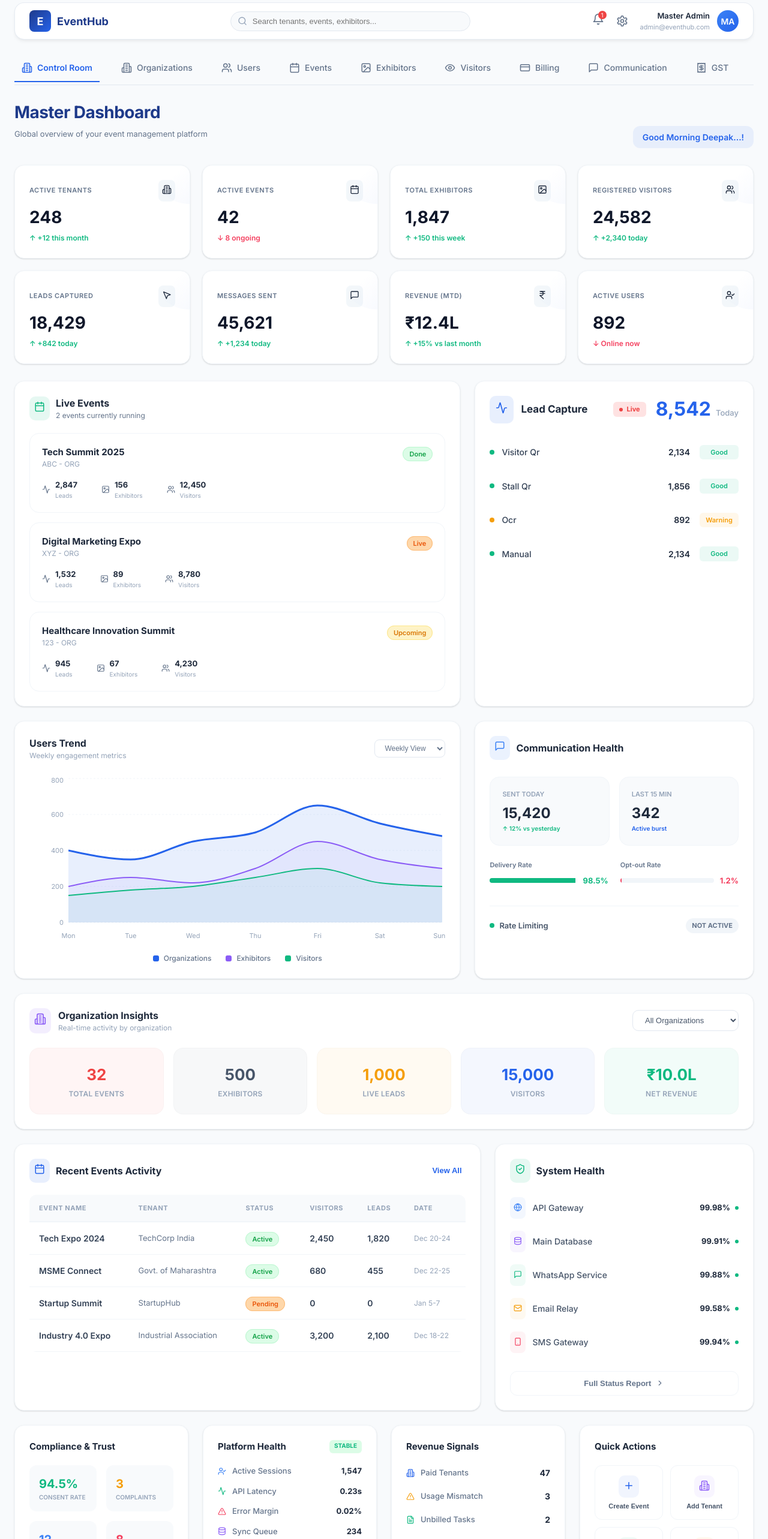
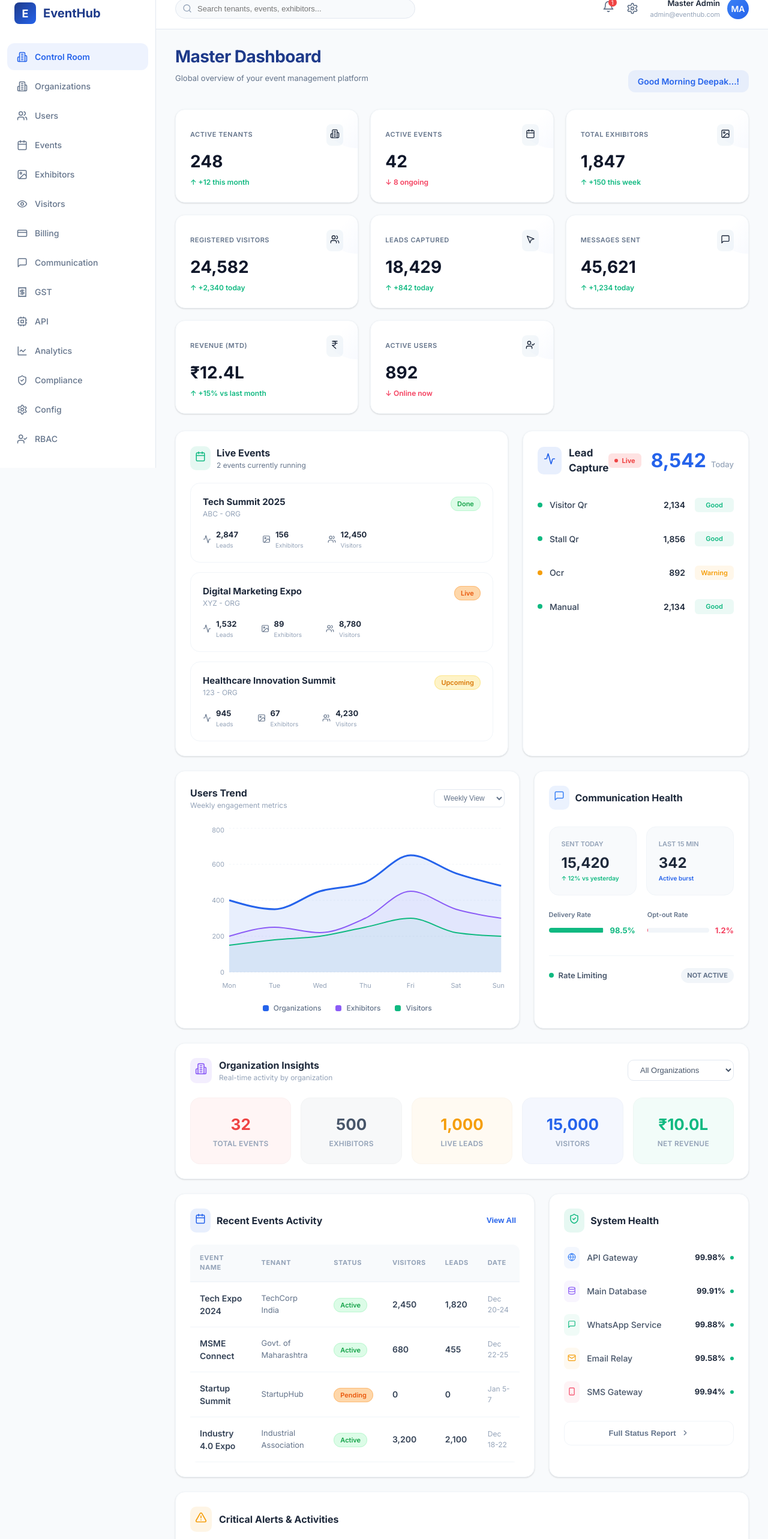
Before and after one commit to manideep-billiton-byte/expo, a React (Vite) app in the folder client/: page / in a window 1280 px wide. Shown: the part 20-2586 px from the top of the page at 60% size. Built offline with nearby package versions, Linux system fonts and the light colour scheme.

Commit message:
Implement fixed vertical sidebar for navigation stability

```diff
--- a/client/src/Index.jsx
+++ b/client/src/Index.jsx
@@ -11,9 +11,9 @@ import BillingManagement from './components/BillingManagement';
 import {
     Building2, Calendar, Image as ImageIcon, Users,
     MapPin, MousePointer2, IndianRupee, UserCheck,
-    CheckCircle2, Clock, Info, Activity, ShieldCheck,
-    AlertTriangle, MessageSquare, Send, Smartphone,
-    Plus, UserPlus, FileText, Globe, Database, Mail, ChevronRight
+    MessageSquare, Activity, ShieldCheck,
+    AlertTriangle, Smartphone, Plus, UserPlus,
+    FileText, Globe, Database, Mail, ChevronRight
 } from 'lucide-react';
 import {
     LineChart, Line, XAxis, YAxis, CartesianGrid,
@@ -34,77 +34,26 @@ const Index = () => {
     const [activeScreen, setActiveScreen] = useState('dashboard');
 
     const handleNavigate = (screen) => {
-        console.log('Navigating to:', screen);
         setActiveScreen(screen);
     };
 
-    // Render management screens
-    if (activeScreen === 'events') {
-        return (
-            <>
-                <Header />
-                <Navigation activeScreen={activeScreen} onNavigate={handleNavigate} />
-                <EventManagement />
-            </>
-        );
-    }
-
-    if (activeScreen === 'exhibitors') {
-        return (
-            <>
-                <Header />
-                <Navigation activeScreen={activeScreen} onNavigate={handleNavigate} />
-                <ExhibitorsManagement />
-            </>
-        );
-    }
-
-    if (activeScreen === 'tenants') {
-        return (
-            <>
-                <Header />
-                <Navigation activeScreen={activeScreen} onNavigate={handleNavigate} />
-                <TenantManagement />
-            </>
-        );
-    }
-
-    if (activeScreen === 'users') {
-        return (
-            <>
-                <Header />
-                <Navigation activeScreen={activeScreen} onNavigate={handleNavigate} />
-                <UserManagement />
-            </>
-        );
-    }
-
-    if (activeScreen === 'visitors') {
-        return (
-            <>
-                <Header />
-                <Navigation activeScreen={activeScreen} onNavigate={handleNavigate} />
-                <VisitorsManagement />
-            </>
-        );
-    }
-
-    if (activeScreen === 'billing') {
-        return (
-            <>
-                <Header />
-                <Navigation activeScreen={activeScreen} onNavigate={handleNavigate} />
-                <BillingManagement />
-            </>
-        );
-    }
-
-    // Default: Render dashboard
+    const renderContent = () => {
+        switch (activeScreen) {
+            case 'events':
+                return <EventManagement />;
+            case 'exhibitors':
+                return <ExhibitorsManagement />;
+            case 'tenants':
+                return <TenantManagement />;
+            case 'users':
+                return <UserManagement />;
+            case 'visitors':
+                return <VisitorsManagement />;
+            case 'billing':
+                return <BillingManagement />;
+            default:
                 return (
                     <div className="dashboard-container">
-            <Header />
-            <Navigation activeScreen={activeScreen} onNavigate={handleNavigate} />
-
                         <div style={{ display: 'flex', justifyContent: 'space-between', alignItems: 'flex-end', marginBottom: '28px' }} className="fade-in">
                             <div>
                                 <h1 style={{ fontSize: '28px', fontWeight: 800, color: '#1e3a8a', margin: 0, letterSpacing: '-0.02em' }}>Master Dashboard</h1>
@@ -127,7 +76,6 @@ const Index = () => {
                         </div>
 
                         <div style={{ display: 'grid', gridTemplateColumns: '1.6fr 1fr', gap: '24px', marginBottom: '24px' }} className="fade-in">
-                {/* Live Events Section */}
                             <div className="card">
                                 <div style={{ display: 'flex', justifyContent: 'space-between', alignItems: 'center', marginBottom: '20px' }}>
                                     <div style={{ display: 'flex', alignItems: 'center', gap: '10px' }}>
@@ -181,7 +129,6 @@ const Index = () => {
                                 </div>
                             </div>
 
-                {/* Lead Capture Section */}
                             <div className="card">
                                 <div style={{ display: 'flex', justifyContent: 'space-between', alignItems: 'center', marginBottom: '28px' }}>
                                     <div style={{ display: 'flex', alignItems: 'center', gap: '12px' }}>
@@ -225,7 +172,6 @@ const Index = () => {
                         </div>
 
                         <div style={{ display: 'grid', gridTemplateColumns: '1.6fr 1fr', gap: '24px', marginBottom: '24px' }} className="fade-in">
-                {/* User Trend Chart */}
                             <div className="card">
                                 <div style={{ display: 'flex', justifyContent: 'space-between', alignItems: 'center', marginBottom: '24px' }}>
                                     <div>
@@ -249,9 +195,7 @@ const Index = () => {
                                             <CartesianGrid strokeDasharray="3 3" vertical={false} stroke="#f1f5f9" />
                                             <XAxis dataKey="name" axisLine={false} tickLine={false} tick={{ fontSize: 11, fill: '#94a3b8' }} dy={10} />
                                             <YAxis axisLine={false} tickLine={false} tick={{ fontSize: 11, fill: '#94a3b8' }} />
-                                <Tooltip
-                                    contentStyle={{ borderRadius: '12px', border: 'none', boxShadow: '0 10px 15px -3px rgba(0,0,0,0.1)' }}
-                                />
+                                            <Tooltip contentStyle={{ borderRadius: '12px', border: 'none', boxShadow: '0 10px 15px -3px rgba(0,0,0,0.1)' }} />
                                             <Area type="monotone" dataKey="visitors" stroke="#2563eb" strokeWidth={3} fillOpacity={0.1} fill="#2563eb" />
                                             <Area type="monotone" dataKey="organizations" stroke="#8b5cf6" strokeWidth={2} fillOpacity={0.06} fill="#8b5cf6" />
                                             <Area type="monotone" dataKey="exhibitors" stroke="#10b981" strokeWidth={2} fillOpacity={0.06} fill="#10b981" />
@@ -271,7 +215,6 @@ const Index = () => {
                                 </div>
                             </div>
 
-                {/* Communication Health */}
                             <div className="card">
                                 <div style={{ display: 'flex', alignItems: 'center', gap: '10px', marginBottom: '28px' }}>
                                     <div style={{ background: 'rgba(59, 130, 246, 0.1)', padding: '8px', borderRadius: '10px' }}>
@@ -279,7 +222,6 @@ const Index = () => {
                                     </div>
                                     <span style={{ fontWeight: 700, fontSize: '16px' }}>Communication Health</span>
                                 </div>
-
                                 <div style={{ display: 'grid', gridTemplateColumns: '1fr 1fr', gap: '16px', marginBottom: '24px' }}>
                                     <div style={{ background: '#f8fafc', padding: '20px', borderRadius: '16px', border: '1px solid #f1f5f9' }}>
                                         <div style={{ fontSize: '11px', fontWeight: 600, color: '#94a3b8', marginBottom: '6px', textTransform: 'uppercase' }}>Sent Today</div>
@@ -292,7 +234,6 @@ const Index = () => {
                                         <div style={{ fontSize: '10px', color: '#2563eb', mt: '4px', fontWeight: 600 }}>Active burst</div>
                                     </div>
                                 </div>
-
                                 <div style={{ display: 'grid', gridTemplateColumns: '1fr 1fr', gap: '20px', marginBottom: '32px' }}>
                                     <div>
                                         <div style={{ fontSize: '11px', fontWeight: 600, color: '#64748b', marginBottom: '8px' }}>Delivery Rate</div>
@@ -313,7 +254,6 @@ const Index = () => {
                                         </div>
                                     </div>
                                 </div>
-
                                 <div style={{ display: 'flex', justifyContent: 'space-between', alignItems: 'center', paddingTop: '20px', borderTop: '1px solid #f1f5f9' }}>
                                     <div style={{ display: 'flex', alignItems: 'center', gap: '8px' }}>
                                         <div style={{ width: '8px', height: '8px', borderRadius: '50%', background: '#10b981' }}></div>
@@ -324,7 +264,6 @@ const Index = () => {
                             </div>
                         </div>
 
-            {/* Filter Organization Activity */}
                         <div className="card fade-in" style={{ marginBottom: '24px' }}>
                             <div style={{ display: 'flex', justifyContent: 'space-between', alignItems: 'center', marginBottom: '24px' }}>
                                 <div style={{ display: 'flex', alignItems: 'center', gap: '12px' }}>
@@ -359,7 +298,6 @@ const Index = () => {
                         </div>
 
                         <div style={{ display: 'grid', gridTemplateColumns: '1.8fr 1fr', gap: '24px', marginBottom: '24px' }} className="fade-in">
-                {/* Recent Events Table */}
                             <div className="card">
                                 <div style={{ display: 'flex', justifyContent: 'space-between', alignItems: 'center', marginBottom: '20px' }}>
                                     <div style={{ display: 'flex', alignItems: 'center', gap: '10px' }}>
@@ -403,7 +341,6 @@ const Index = () => {
                                 </div>
                             </div>
 
-                {/* System Health */}
                             <div className="card">
                                 <div style={{ display: 'flex', alignItems: 'center', gap: '10px', marginBottom: '24px' }}>
                                     <div style={{ background: 'rgba(16, 185, 129, 0.1)', padding: '8px', borderRadius: '10px' }}>
@@ -439,98 +376,7 @@ const Index = () => {
                             </div>
                         </div>
 
-            <div style={{ display: 'grid', gridTemplateColumns: 'repeat(4, 1fr)', gap: '24px', marginBottom: '24px' }} className="fade-in">
-                {/* Compliance & Trust */}
-                <div className="card">
-                    <div style={{ fontWeight: 700, fontSize: '15px', marginBottom: '20px', color: '#1e293b' }}>Compliance & Trust</div>
-                    <div style={{ display: 'grid', gridTemplateColumns: '1fr 1fr', gap: '16px' }}>
-                        <div style={{ background: '#f8fafc', padding: '16px', borderRadius: '12px' }}>
-                            <div style={{ fontSize: '20px', fontWeight: 800, color: '#10b981' }}>94.5%</div>
-                            <div style={{ fontSize: '10px', color: '#94a3b8', fontWeight: 600, mt: '4px' }}>CONSENT RATE</div>
-                        </div>
-                        <div style={{ background: '#f8fafc', padding: '16px', borderRadius: '12px' }}>
-                            <div style={{ fontSize: '20px', fontWeight: 800, color: '#f59e0b' }}>3</div>
-                            <div style={{ fontSize: '10px', color: '#94a3b8', fontWeight: 600, mt: '4px' }}>COMPLAINTS</div>
-                        </div>
-                        <div style={{ background: '#f8fafc', padding: '16px', borderRadius: '12px' }}>
-                            <div style={{ fontSize: '20px', fontWeight: 800, color: '#3b82f6' }}>12</div>
-                            <div style={{ fontSize: '10px', color: '#94a3b8', fontWeight: 600, mt: '4px' }}>DELETIONS</div>
-                        </div>
-                        <div style={{ background: '#f8fafc', padding: '16px', borderRadius: '12px' }}>
-                            <div style={{ fontSize: '20px', fontWeight: 800, color: '#f43f5e' }}>8</div>
-                            <div style={{ fontSize: '10px', color: '#94a3b8', fontWeight: 600, mt: '4px' }}>PENDING</div>
-                        </div>
-                    </div>
-                </div>
-
-                {/* Platform Health */}
-                <div className="card">
-                    <div style={{ display: 'flex', justifyContent: 'space-between', marginBottom: '20px' }}>
-                        <span style={{ fontWeight: 700, fontSize: '15px' }}>Platform Health</span>
-                        <span style={{ fontSize: '10px', color: '#10b981', background: '#dcfce7', padding: '2px 8px', borderRadius: '6px', fontWeight: 700 }}>STABLE</span>
-                    </div>
-                    <div style={{ display: 'flex', flexDirection: 'column', gap: '14px' }}>
-                        {[
-                            { label: 'Active Sessions', value: '1,547', icon: UserCheck, color: '#3b82f6' },
-                            { label: 'API Latency', value: '0.23s', icon: Activity, color: '#10b981' },
-                            { label: 'Error Margin', value: '0.02%', icon: AlertTriangle, color: '#f43f5e' },
-                            { label: 'Sync Queue', value: '234', icon: Database, color: '#8b5cf6' }
-                        ].map((item, idx) => (
-                            <div key={idx} style={{ display: 'flex', justifyContent: 'space-between', alignItems: 'center' }}>
-                                <div style={{ display: 'flex', alignItems: 'center', gap: '10px', fontSize: '13px', color: '#64748b', fontWeight: 500 }}>
-                                    <item.icon size={14} color={item.color} />
-                                    {item.label}
-                                </div>
-                                <div style={{ fontSize: '13px', fontWeight: 700, color: '#1e293b' }}>{item.value}</div>
-                            </div>
-                        ))}
-                    </div>
-                </div>
-
-                {/* Revenue Signals */}
-                <div className="card">
-                    <div style={{ fontWeight: 700, fontSize: '15px', marginBottom: '20px' }}>Revenue Signals</div>
-                    <div style={{ display: 'flex', flexDirection: 'column', gap: '14px' }}>
-                        {[
-                            { label: 'Paid Tenants', value: '47', icon: Building2, color: '#2563eb' },
-                            { label: 'Usage Mismatch', value: '3', icon: AlertTriangle, color: '#f59e0b' },
-                            { label: 'Unbilled Tasks', value: '2', icon: FileText, color: '#10b981' },
-                            { label: 'Gov Projects', value: '2', icon: Globe, color: '#475569' }
-                        ].map((item, idx) => (
-                            <div key={idx} style={{ display: 'flex', justifyContent: 'space-between', alignItems: 'center', padding: '2px 0' }}>
-                                <div style={{ display: 'flex', alignItems: 'center', gap: '10px', fontSize: '13px', color: '#64748b', fontWeight: 500 }}>
-                                    <item.icon size={14} color={item.color} />
-                                    {item.label}
-                                </div>
-                                <div style={{ fontSize: '14px', fontWeight: 800, color: '#1e293b' }}>{item.value}</div>
-                            </div>
-                        ))}
-                    </div>
-                </div>
-
-                {/* Quick Actions */}
-                <div className="card">
-                    <div style={{ fontWeight: 700, fontSize: '15px', marginBottom: '20px' }}>Quick Actions</div>
-                    <div style={{ display: 'grid', gridTemplateColumns: '1fr 1fr', gap: '12px' }}>
-                        {[
-                            { label: 'Create Event', icon: Plus, color: '#2563eb' },
-                            { label: 'Add Tenant', icon: Building2, color: '#8b5cf6' },
-                            { label: 'Invite User', icon: UserPlus, color: '#10b981' },
-                            { label: 'New Exhibitor', icon: ImageIcon, color: '#f59e0b' }
-                        ].map((action, idx) => (
-                            <button key={idx} className="quick-action-btn">
-                                <div style={{ background: `${action.color}10`, padding: '8px', borderRadius: '10px' }}>
-                                    <action.icon size={18} color={action.color} />
-                                </div>
-                                <span style={{ fontSize: '11px', fontWeight: 700, color: '#475569' }}>{action.label}</span>
-                            </button>
-                        ))}
-                    </div>
-                </div>
-            </div>
-
-            {/* Recent Alerts Section */}
-            <div className="card fade-in">
+                        <div className="card fade-in" style={{ marginBottom: '24px' }}>
                             <div style={{ display: 'flex', alignItems: 'center', gap: '12px', marginBottom: '20px' }}>
                                 <div style={{ background: 'rgba(245, 158, 11, 0.1)', padding: '8px', borderRadius: '10px' }}>
                                     <AlertTriangle size={20} color="#f59e0b" />
@@ -544,18 +390,30 @@ const Index = () => {
                                     { text: 'New tenant registration request: EventPro Global Solutions', time: '1 hour ago', color: '#2563eb', bg: 'rgba(37, 99, 235, 0.03)' },
                                     { text: 'MSME Connect event metadata successfully published to registry', time: '2 hours ago', color: '#10b981', bg: 'rgba(16, 185, 129, 0.03)' }
                                 ].map((alert, idx) => (
-                        <div key={idx} className="alert-item" style={{ background: alert.bg }}>
-                            <div style={{ display: 'flex', alignItems: 'center', gap: '16px' }}>
-                                <div style={{ width: '10px', height: '10px', borderRadius: '50%', background: alert.color, boxShadow: `0 0 10px ${alert.color}40` }}></div>
-                                <div style={{ fontSize: '14px', fontWeight: 500, color: '#334155' }}>{alert.text}</div>
+                                    <div key={idx} className="alert-item" style={{ background: alert.bg, display: 'flex', justifyContent: 'space-between', padding: '12px 16px', borderRadius: '12px', border: '1px solid #f1f5f9' }}>
+                                        <div style={{ display: 'flex', alignItems: 'center', gap: '12px' }}>
+                                            <div style={{ width: '8px', height: '8px', borderRadius: '50%', background: alert.color }}></div>
+                                            <span style={{ fontSize: '14px', color: '#334155' }}>{alert.text}</span>
                                         </div>
-                            <div style={{ fontSize: '12px', fontWeight: 600, color: '#94a3b8' }}>{alert.time}</div>
+                                        <span style={{ fontSize: '12px', color: '#94a3b8' }}>{alert.time}</span>
                                     </div>
                                 ))}
                             </div>
                         </div>
                     </div>
                 );
+        }
+    };
+
+    return (
+        <div className="layout-wrapper">
+            <Navigation activeScreen={activeScreen} onNavigate={handleNavigate} />
+            <div className="main-content">
+                <Header />
+                {renderContent()}
+            </div>
+        </div>
+    );
 };
 
 export default Index;
--- a/client/src/components/Header.jsx
+++ b/client/src/components/Header.jsx
@@ -3,22 +3,17 @@ import { Search, Bell, Settings, User, ChevronDown } from 'lucide-react';
 
 const Header = () => {
     return (
-        <div className="header">
-            <div className="logo" style={{ display: 'flex', alignItems: 'center', gap: '10px' }}>
-                <div style={{
-                    background: 'linear-gradient(135deg, #1e3a8a, #2563eb)',
-                    color: 'white',
-                    width: '36px',
-                    height: '36px',
-                    borderRadius: '8px',
-                    display: 'flex',
-                    alignItems: 'center',
-                    justifyContent: 'center',
-                    fontWeight: 'bold',
-                    fontSize: '18px'
-                }}>E</div>
-                <span style={{ fontWeight: 700, fontSize: '18px', color: '#1e3a8a' }}>EventHub</span>
-            </div>
+        <div className="header" style={{
+            display: 'flex',
+            justifyContent: 'space-between',
+            alignItems: 'center',
+            padding: '16px 32px',
+            background: 'white',
+            borderBottom: '1px solid #e2e8f0',
+            position: 'sticky',
+            top: 0,
+            zIndex: 90
+        }}>
 
             <div className="search-bar" style={{ position: 'relative', width: '400px' }}>
                 <Search size={16} style={{ position: 'absolute', left: '12px', top: '50%', transform: 'translateY(-50%)', color: '#94a3b8' }} />
--- a/client/src/components/Navigation.jsx
+++ b/client/src/components/Navigation.jsx
@@ -12,7 +12,7 @@ const NavItem = ({ icon: Icon, label, active = false, onClick }) => (
     </div>
 );
 
-const Navigation = ({ activeScreen = 'Control Room', onNavigate }) => {
+const Navigation = ({ activeScreen = 'dashboard', onNavigate }) => {
     const items = [
         { icon: Building2, label: 'Control Room', screen: 'dashboard' },
         { icon: Building2, label: 'Organizations', screen: 'tenants' },
@@ -32,7 +32,24 @@ const Navigation = ({ activeScreen = 'Control Room', onNavigate }) => {
     ];
 
     return (
-        <div className="nav-bar">
+        <div className="sidebar-nav">
+            <div className="sidebar-logo">
+                <div style={{
+                    background: 'linear-gradient(135deg, #1e3a8a, #2563eb)',
+                    color: 'white',
+                    width: '36px',
+                    height: '36px',
+                    borderRadius: '8px',
+                    display: 'flex',
+                    alignItems: 'center',
+                    justifyContent: 'center',
+                    fontWeight: 'bold',
+                    fontSize: '18px'
+                }}>E</div>
+                <span style={{ fontWeight: 800, fontSize: '20px', color: '#1e3a8a' }}>EventHub</span>
+            </div>
+
+            <div className="nav-list">
                 {items.map((item, idx) => (
                     <NavItem
                         key={idx}
@@ -43,6 +60,7 @@ const Navigation = ({ activeScreen = 'Control Room', onNavigate }) => {
                     />
                 ))}
             </div>
+        </div>
     );
 };
 
--- a/client/src/index.css
+++ b/client/src/index.css
@@ -31,60 +31,82 @@ body {
     box-sizing: border-box;
 }
 
+/* Layout Wrapper */
+.layout-wrapper {
+    display: flex;
+    min-height: 100vh;
+    width: 100%;
+    background-color: #f8fafc;
+}
+
+.sidebar-nav {
+    width: 260px;
+    height: 100vh;
+    background: white;
+    border-right: 1px solid #e2e8f0;
+    display: flex;
+    flex-direction: column;
+    position: fixed;
+    left: 0;
+    top: 0;
+    z-index: 100;
+    padding: 24px 0;
+    transition: all 0.3s ease;
+}
+
+.main-content {
+    flex: 1;
+    margin-left: 260px;
+    min-height: 100vh;
+    display: flex;
+    flex-direction: column;
+}
+
 .dashboard-container {
     width: 100%;
-    min-height: 100vh;
-    padding: 24px;
-    background: #f8fafc;
+    padding: 24px 32px;
 }
 
-/* Premium Header */
-.header {
+/* Sidebar Logo */
+.sidebar-logo {
+    padding: 0 24px 32px;
     display: flex;
-    justify-content: space-between;
     align-items: center;
-    padding: 12px 24px;
-    background: white;
-    border-radius: 16px;
-    box-shadow: 0 4px 6px -1px rgba(0, 0, 0, 0.05), 0 2px 4px -1px rgba(0, 0, 0, 0.03);
-    margin-bottom: 24px;
-    border: 1px solid rgba(226, 232, 240, 0.8);
+    gap: 12px;
 }
 
-/* Nav Bar */
-.nav-bar {
+/* Nav Item Refactor */
+.nav-list {
     display: flex;
-    gap: 24px;
-    padding: 4px 0;
-    border-bottom: 1px solid #e2e8f0;
-    margin-bottom: 24px;
-    overflow-x: auto;
-    padding-bottom: 4px;
+    flex-direction: column;
+    gap: 4px;
+    padding: 0 12px;
+    overflow-y: auto;
+    flex: 1;
 }
 
 .nav-item {
     display: flex;
     align-items: center;
-    gap: 8px;
+    gap: 12px;
     color: #64748b;
     font-size: 14px;
     font-weight: 500;
     cursor: pointer;
-    padding: 8px 12px 12px;
-    border-bottom: 2px solid transparent;
-    transition: all 0.3s cubic-bezier(0.4, 0, 0.2, 1);
+    padding: 12px 16px;
+    border-radius: 12px;
+    transition: all 0.2s cubic-bezier(0.4, 0, 0.2, 1);
     white-space: nowrap;
 }
 
 .nav-item:hover {
     color: #2563eb;
-    background: rgba(37, 99, 235, 0.04);
-    border-radius: 8px 8px 0 0;
+    background: rgba(37, 99, 235, 0.05);
 }
 
 .nav-item.active {
     color: #2563eb;
-    border-bottom-color: #2563eb;
+    background: rgba(37, 99, 235, 0.08);
     font-weight: 600;
 }
 
```
Lines whose indentation alone changed are shown as unchanged.
